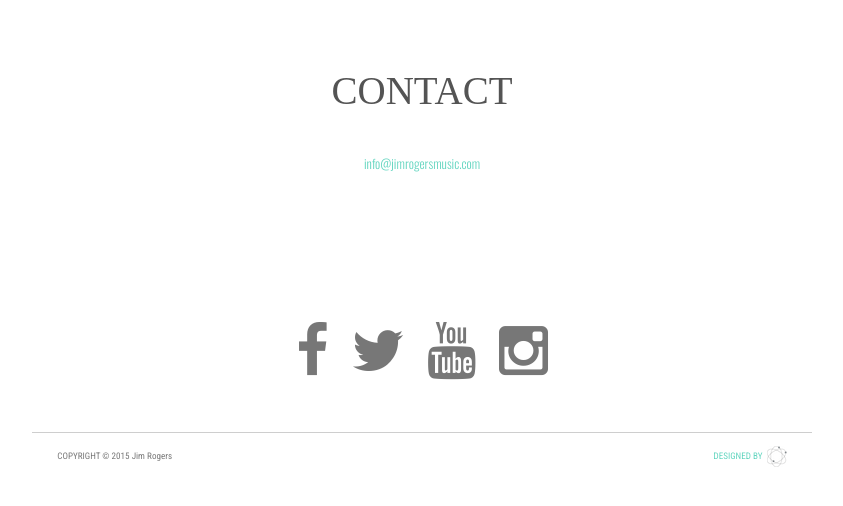
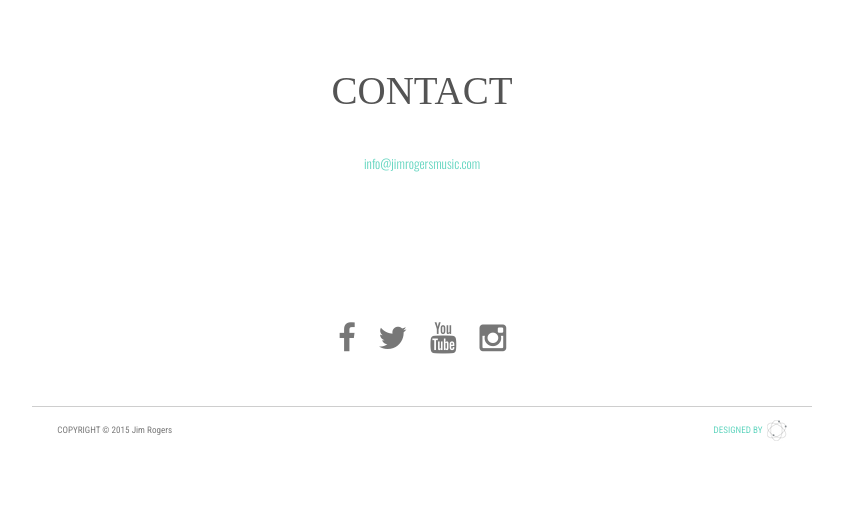
Before and after one commit to JimRogers/jimrogerswebsite, a Jekyll site: the page built from contact/index.html, in a window 1280 px wide. Shown: the top 506 px of the page, without its empty margins (218-1061 px from the left). Built offline with Jekyll 4.4.1, drawn with Linux system fonts in a browser that asks for light colours; comment, search, counter and statistics services are not loaded.

Commit message:
Add new font styling to email

```diff
--- a/css/style.css
+++ b/css/style.css
@@ -144,12 +144,18 @@ Socials
 }
 .socials .fa {
   color:#e7e7e7;
-  font-size:4.4em;
-  font-weight:400;
+  font-size:2.4em;
+  color:#777;
 }
 .socials .fa:hover {
   color:#777;
   transition: all 0.3s ease !important;
+}
+.emails a {
+  font-size:2em;
+  color:#777;
+  color:#777;
+  font-family: "Roboto Condensed";
 }
 
 /*---------------------
```
